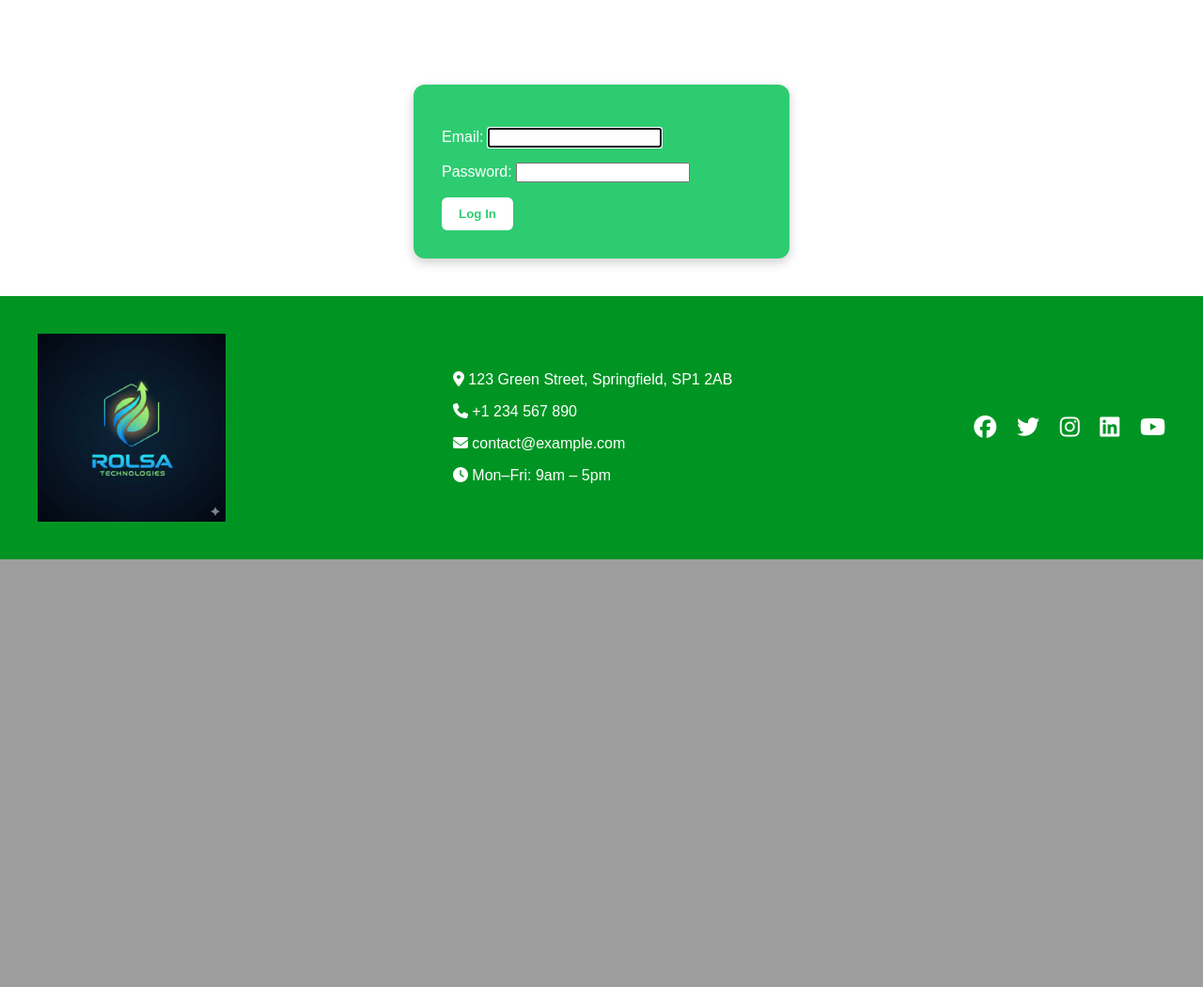
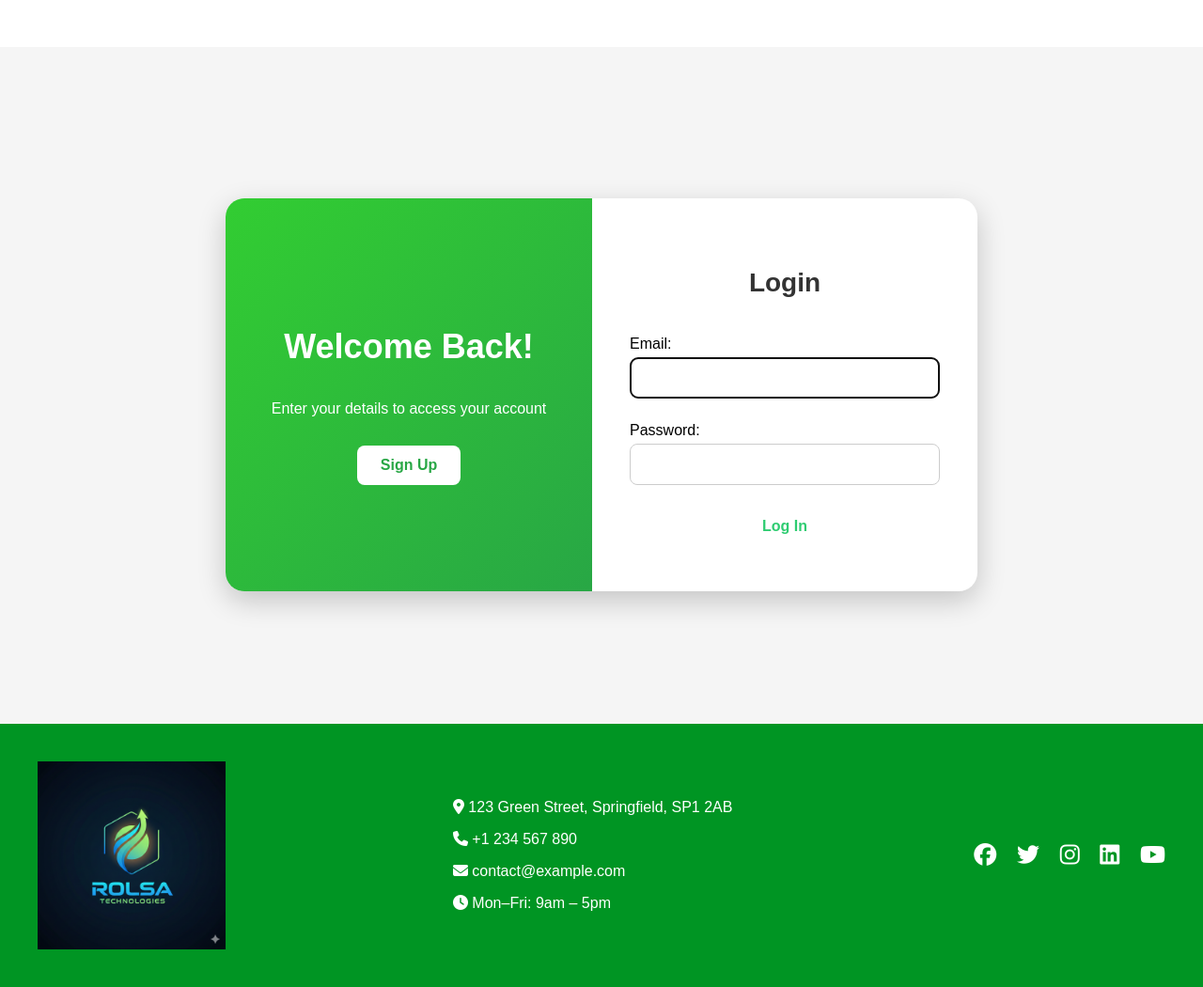
Before and after one commit to Jeffrey-20/Rolsa-, a Django app: page /login/ in a window 1280 px wide. Shown: the part 350-1400 px from the top of the page at 94% size. Before the commit the page ends 945 px from the top, so only its background shows below. Run offline with Django 5.2, Linux system fonts and the light colour scheme.

Commit message:
Login page and register pages are being fixed

```diff
--- a/Rolsa/static/css/style.css
+++ b/Rolsa/static/css/style.css
@@ -90,62 +90,138 @@
     background-color: #0056b3;
 }
 
+/* Below is for the loginpage */
 
-.login-box {
-    background: #2ecc71;           /* nice green background */
-    padding: 30px;
-    border-radius: 12px;
-    max-width: 400px;
-    margin: 40px auto;            /* centers the box */
-    color: white;
-    box-shadow: 0 4px 12px rgba(0,0,0,0.2);
+/* Wrapper to center the login container */
+.login-wrapper {
+    display: flex;
+    justify-content: center;
+    align-items: center;
+    min-height: calc(100vh - 80px); /* adjust for navbar */
+    background: #f5f5f5;
+    padding-top: 20px;
 }
 
-.login-box form p {
+/* Login container */
+.login-container {
+    display: flex;
+    max-width: 800px;
+    width: 90%;
+    background: white;
+    border-radius: 20px;
+    overflow: hidden;
+    box-shadow: 0 10px 30px rgba(0,0,0,0.2);
+}
+
+/* Left panel */
+.login-left {
+    background: linear-gradient(135deg, #32CD32, #28a745);
     color: white;
+    flex: 1;
+    padding: 50px 30px;
+    display: flex;
+    flex-direction: column;
+    justify-content: center;
+    align-items: center;
+    text-align: center;
+}
+
+.login-left h1 {
+    font-size: 36px;
+    margin-bottom: 20px;
+}
+
+.login-left p {
+    font-size: 16px;
+    margin-bottom: 30px;
+}
+
+.about-btn {
+    padding: 12px 25px;
+    background: white;
+    color: #28a745;
+    text-decoration: none;
+    font-weight: bold;
+    border-radius: 8px;
+    transition: all 0.3s ease;
+}
+
+.about-btn:hover {
+    background: #f0f0f0;
+    color: #32CD32;
+}
+
+/* Right panel */
+.login-right {
+    flex: 1;
+    padding: 50px 40px;
+    display: flex;
+    flex-direction: column;
+    justify-content: center;
+}
+
+.login-right h2 {
+    margin-bottom: 30px;
+    color: #333;
+    font-size: 28px;
+    text-align: center;
+}
+
+.login-right form p {
+    margin: 10px 0;
+}
+
+.login-right form input {
+    width: 100%;
+    padding: 12px 15px;
+    margin: 5px 0 15px;
+    border-radius: 8px;
+    border: 1px solid #ccc;
     font-size: 16px;
 }
 
 .login-btn {
-    background: white;
-    color: #2ecc71;
-    padding: 10px 18px;
+    width: 100%;
+    padding: 12px;
     border: none;
-    border-radius: 6px;
+    border-radius: 8px;
+    background: #32CD32;
+    color: white;
+    font-weight: bold;
+    font-size: 16px;
     cursor: pointer;
-    font-weight: bold;
+    transition: all 0.3s ease;
 }
 
-
-
-
-.login-box {
-    background: #2ecc71;           /* nice green background */
-    padding: 30px;
-    border-radius: 12px;
-    max-width: 400px;
-    margin: 40px auto;            /* centers the box */
-    color: white;
-    box-shadow: 0 4px 12px rgba(0,0,0,0.2);
+.login-btn:hover {
+    background: #28a745;
 }
 
-.login-box form p {
-    color: white;
-    font-size: 16px;
+/* Responsive */
+@media (max-width: 768px) {
+    .login-container {
+        flex-direction: column;
+        border-radius: 20px;
+    }
+    .login-left, .login-right {
+        flex: unset;
+        width: 100%;
+        padding: 30px;
+    }
 }
 
-.login-btn {
-    background: white;
-    color: #2ecc71;
-    padding: 10px 18px;
-    border: none;
-    border-radius: 6px;
-    cursor: pointer;
-    font-weight: bold;
-}
+/* Login page end */
 
 /* REGISTER SECTION STYLES */
 
+.register-wrapper {
+    display: flex;
+    justify-content: center; /* horizontal centering */
+    align-items: center;     /* vertical centering */
+    min-height: calc(100vh - 80px); /* adjust if you have a navbar height */
+    padding-top: 20px;       /* optional spacing for navbar */
+    background: #f5f5f5;     /* optional */
+}
 
 .register-container {
     display: flex;
@@ -155,6 +231,7 @@
     border-radius: 20px;
     overflow: hidden;
     box-shadow: 0 10px 30px rgba(0,0,0,0.2);
+
 }
 
 .register-left {
@@ -325,18 +402,6 @@
 
 
 
-
-
-
-
-
-
-
-
-
-
-
-
 /* 1. GLOBAL RESET AND BOX SIZING (CRITICAL for layout fit) */
 /* ------------------- */
 /* This ensures padding and borders are included *inside* an element's defined width,
--- a/Rolsa/website/templates/pages/login.html
+++ b/Rolsa/website/templates/pages/login.html
@@ -1,15 +1,21 @@
 {% extends 'pages/base.html' %}
 
 {% block content %}
-
-<div class="login-box">
-    <form method="POST">
-        {% csrf_token %}
-
-        {{ form.as_p }}
-
-        <button type="submit" class="login-btn">Log In</button>
-    </form>
+<div class="login-wrapper">
+    <div class="login-container">
+        <div class="login-left">
+            <h1>Welcome Back!</h1>
+            <p>Enter your details to access your account</p>
+            <a href="{% url 'register' %}" class="about-btn">Sign Up</a>
+        </div>
+        <div class="login-right">
+            <h2>Login</h2>
+            <form method="POST">
+                {% csrf_token %}
+                {{ form.as_p }}
+                <button type="submit" class="login-btn">Log In</button>
+            </form>
+        </div>
+    </div>
 </div>
-
 {% endblock %}
--- a/Rolsa/website/templates/pages/register.html
+++ b/Rolsa/website/templates/pages/register.html
@@ -3,6 +3,7 @@
 
 {% block content %}
 
+<div class="register-wrapper">
 <div class="register-container">
     <div class="register-left">
         <h1>Join Us</h1>
@@ -20,6 +21,6 @@
         </form>
     </div>
 </div>
-
+</div>
 
 {% endblock %}
--- a/Rolsa/website/views.py
+++ b/Rolsa/website/views.py
@@ -24,6 +24,9 @@
 
     return render(request, 'pages/register.html', {'form': form})
 
+
+
+
 # --- Login View (custom authentication using email) ---
 def login_view(request):
     if request.method == 'POST':
@@ -44,7 +47,7 @@
             if user is not None and user.check_password(password):
                 # 3. If authenticated, log the user in
                 login(request, user)
-                return redirect('home')
+                return redirect('profile')
             else:
                 # If email not found or password incorrect, add a non-field error
                 form.add_error(None, "Invalid email or password.")
@@ -59,7 +62,7 @@
 
 def logout_view(request):
     logout(request)
-    return redirect('home') # Redirecst the user back to the homepage
+    return redirect('') # Redirecst the user back to the homepage
 
 
 @login_required
```
Also changed, not shown: Rolsa/website/registration.txt (added, +9 -0 lines), Rolsa/website/templates/pages/profile.html (+6 -1 lines), Rolsa/db.sqlite3.
